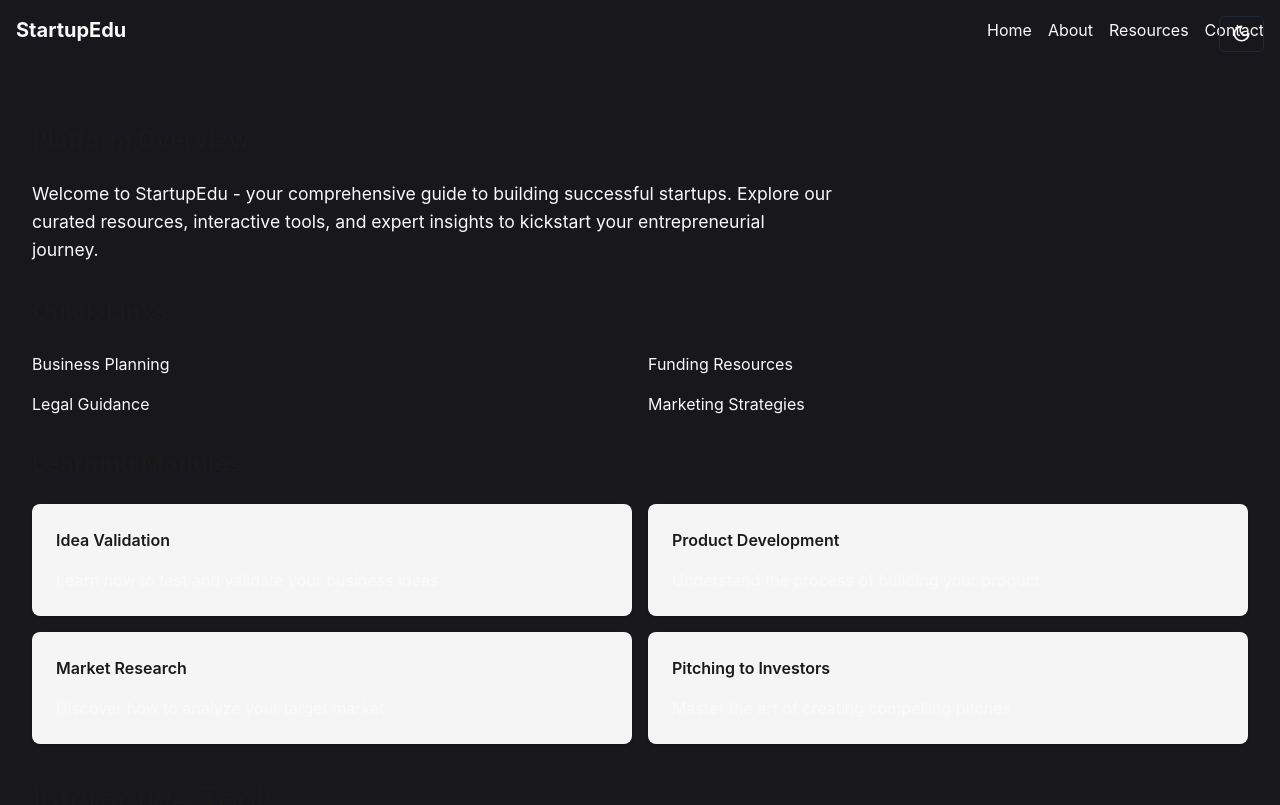
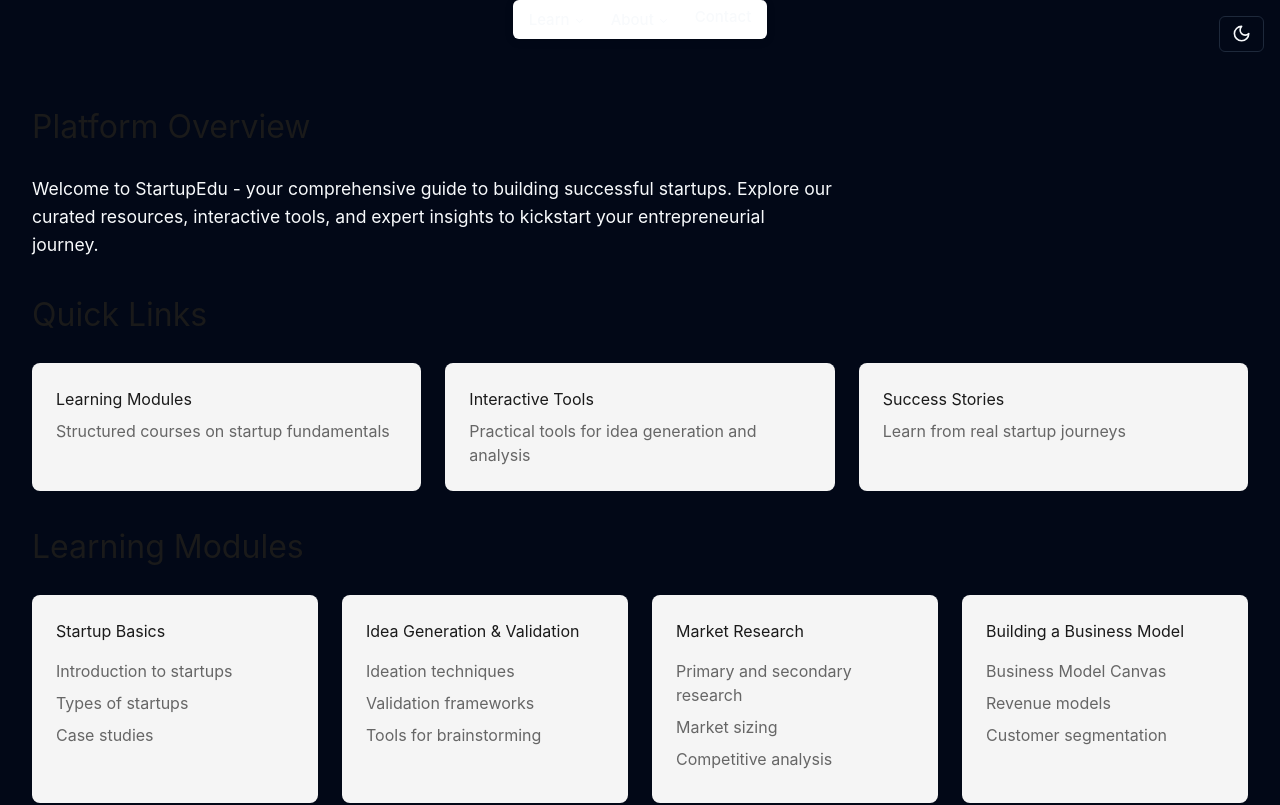
Before and after one commit to Navendu1/startupedun, a React (Vite) app: page / in a window 1280 px wide. Shown: the top 805 px of the page. Built offline with nearby package versions, Linux system fonts and the light colour scheme.

Commit message:
refactor: update LearningModulesSection and NavigationMenu for improved structure and styling

```diff
--- a/src/components/LearningModulesSection.jsx
+++ b/src/components/LearningModulesSection.jsx
@@ -1,24 +1,77 @@
 export default function LearningModulesSection() {
+  const modules = [
+    {
+      title: "Startup Basics",
+      topics: [
+        "Introduction to startups",
+        "Types of startups",
+        "Case studies"
+      ]
+    },
+    {
+      title: "Idea Generation & Validation",
+      topics: [
+        "Ideation techniques",
+        "Validation frameworks",
+        "Tools for brainstorming"
+      ]
+    },
+    {
+      title: "Market Research",
+      topics: [
+        "Primary and secondary research",
+        "Market sizing",
+        "Competitive analysis"
+      ]
+    },
+    {
+      title: "Building a Business Model",
+      topics: [
+        "Business Model Canvas",
+        "Revenue models",
+        "Customer segmentation"
+      ]
+    },
+    {
+      title: "Creating a Pitch Deck",
+      topics: [
+        "Slide templates",
+        "Example decks",
+        "Best practices"
+      ]
+    },
+    {
+      title: "Financial Modeling",
+      topics: [
+        "Budgeting",
+        "Revenue forecasting",
+        "Interactive tools"
+      ]
+    },
+    {
+      title: "Fundraising",
+      topics: [
+        "Types of funding",
+        "Pitching tips",
+        "Networking strategies"
+      ]
+    }
+  ];
+
   return (
-    <section className="learning-modules-section text-foreground">
-      <h2 className="text-2xl font-bold">Learning Modules</h2>
-      <div className="grid grid-cols-2 gap-4">
-        <div className="module-card bg-background p-4 rounded-lg shadow">
-          <h3 className="font-semibold">Idea Validation</h3>
-          <p>Learn how to test and validate your business ideas</p>
-        </div>
-        <div className="module-card bg-background p-4 rounded-lg shadow">
-          <h3 className="font-semibold">Product Development</h3>
-          <p>Understand the process of building your product</p>
-        </div>
-        <div className="module-card bg-background p-4 rounded-lg shadow">
-          <h3 className="font-semibold">Market Research</h3>
-          <p>Discover how to analyze your target market</p>
-        </div>
-        <div className="module-card bg-background p-4 rounded-lg shadow">
-          <h3 className="font-semibold">Pitching to Investors</h3>
-          <p>Master the art of creating compelling pitches</p>
-        </div>
+    <section className="learning-modules" id="learning-modules">
+      <h2>Learning Modules</h2>
+      <div className="modules-grid">
+        {modules.map((module, index) => (
+          <div key={index} className="module-card">
+            <h3>{module.title}</h3>
+            <ul>
+              {module.topics.map((topic, i) => (
+                <li key={i}>{topic}</li>
+              ))}
+            </ul>
+          </div>
+        ))}
       </div>
     </section>
   );
--- a/src/components/NavigationMenu.jsx
+++ b/src/components/NavigationMenu.jsx
@@ -1,15 +1,114 @@
-export default function NavigationMenu() {
+import * as NavigationMenu from "@radix-ui/react-navigation-menu";
+import { CaretDownIcon } from "@radix-ui/react-icons";
+import classNames from "classnames";
+import PropTypes from "prop-types";
+import "./NavigationMenu.css";
+
+const NavigationMenuDemo = () => {
   return (
-    <nav className="navigation-menu bg-background text-foreground">
-      <div className="container mx-auto flex items-center justify-between p-4">
-        <div className="text-xl font-bold">StartupEdu</div>
-        <ul className="flex space-x-4">
-          <li><a href="#" className="hover:text-primary">Home</a></li>
-          <li><a href="#" className="hover:text-primary">About</a></li>
-          <li><a href="#" className="hover:text-primary">Resources</a></li>
-          <li><a href="#" className="hover:text-primary">Contact</a></li>
-        </ul>
+    <NavigationMenu.Root className="NavigationMenuRoot">
+      <NavigationMenu.List className="NavigationMenuList">
+        <NavigationMenu.Item>
+          <NavigationMenu.Trigger className="NavigationMenuTrigger">
+            Learn <CaretDownIcon className="CaretDown" aria-hidden />
+          </NavigationMenu.Trigger>
+          <NavigationMenu.Content className="NavigationMenuContent">
+            <ul className="List one">
+              <li style={{ gridRow: "span 3" }}>
+                <NavigationMenu.Link asChild>
+                  <a className="Callout" href="/">
+                    <svg
+                      aria-hidden
+                      width="38"
+                      height="38"
+                      viewBox="0 0 25 25"
+                      fill="white"
+                    >
+                      <path d="M12 25C7.58173 25 4 21.4183 4 17C4 12.5817 7.58173 9 12 9V25Z"></path>
+                      <path d="M12 0H4V8H12V0Z"></path>
+                      <path d="M17 8C19.2091 8 21 6.20914 21 4C21 1.79086 19.2091 0 17 0C14.7909 0 13 1.79086 13 4C13 6.20914 14.7909 8 17 8Z"></path>
+                    </svg>
+                    <div className="CalloutHeading">StartupEdu</div>
+                    <p className="CalloutText">
+                      Empowering entrepreneurs through education.
+                    </p>
+                  </a>
+                </NavigationMenu.Link>
+              </li>
+
+              <ListItem href="/courses" title="Courses">
+                Comprehensive learning paths for entrepreneurs.
+              </ListItem>
+              <ListItem href="/resources" title="Resources">
+                Tools and templates for your startup journey.
+              </ListItem>
+              <ListItem href="/mentorship" title="Mentorship">
+                Connect with experienced entrepreneurs.
+              </ListItem>
+            </ul>
+          </NavigationMenu.Content>
+        </NavigationMenu.Item>
+
+        <NavigationMenu.Item>
+          <NavigationMenu.Trigger className="NavigationMenuTrigger">
+            About <CaretDownIcon className="CaretDown" aria-hidden />
+          </NavigationMenu.Trigger>
+          <NavigationMenu.Content className="NavigationMenuContent">
+            <ul className="List two">
+              <ListItem title="Our Mission" href="/about/mission">
+                Learn about our vision and goals.
+              </ListItem>
+              <ListItem title="Team" href="/about/team">
+                Meet the people behind StartupEdu.
+              </ListItem>
+              <ListItem title="Partners" href="/about/partners">
+                Our network of supporters and collaborators.
+              </ListItem>
+            </ul>
+          </NavigationMenu.Content>
+        </NavigationMenu.Item>
+
+        <NavigationMenu.Item>
+          <NavigationMenu.Link
+            className="NavigationMenuLink"
+            href="/contact"
+          >
+            Contact
+          </NavigationMenu.Link>
+        </NavigationMenu.Item>
+
+        <NavigationMenu.Indicator className="NavigationMenuIndicator">
+          <div className="Arrow" />
+        </NavigationMenu.Indicator>
+      </NavigationMenu.List>
+
+      <div className="ViewportPosition">
+        <NavigationMenu.Viewport className="NavigationMenuViewport" />
       </div>
-    </nav>
+    </NavigationMenu.Root>
   );
-}
+};
+
+const ListItem = ({ className, children, title, ...props }) => {
+  return (
+    <li>
+      <NavigationMenu.Link asChild>
+        <a
+          className={classNames("ListItemLink", className)}
+          {...props}
+        >
+          <div className="ListItemHeading">{title}</div>
+          <p className="ListItemText">{children}</p>
+        </a>
+      </NavigationMenu.Link>
+    </li>
+  );
+};
+
+ListItem.propTypes = {
+  className: PropTypes.string,
+  children: PropTypes.node.isRequired,
+  title: PropTypes.string.isRequired,
+};
+
+export default NavigationMenuDemo;
--- a/src/components/OverviewSection.jsx
+++ b/src/components/OverviewSection.jsx
@@ -1,7 +1,7 @@
 export default function OverviewSection() {
   return (
-    <section className="overview-section text-foreground">
-      <h2 className="text-2xl font-bold">Platform Overview</h2>
+    <section className="overview-section">
+      <h2>Platform Overview</h2>
       <p>
         Welcome to StartupEdu - your comprehensive guide to building successful startups.
         Explore our curated resources, interactive tools, and expert insights to kickstart
--- a/src/components/QuickLinksSection.jsx
+++ b/src/components/QuickLinksSection.jsx
@@ -1,12 +1,20 @@
 export default function QuickLinksSection() {
   return (
-    <section className="quick-links-section text-foreground">
-      <h2 className="text-2xl font-bold">Quick Links</h2>
-      <div className="grid grid-cols-2 gap-4">
-        <a href="#" className="hover:text-primary">Business Planning</a>
-        <a href="#" className="hover:text-primary">Funding Resources</a>
-        <a href="#" className="hover:text-primary">Legal Guidance</a>
-        <a href="#" className="hover:text-primary">Marketing Strategies</a>
+    <section className="quick-links">
+      <h2>Quick Links</h2>
+      <div className="links-grid">
+        <a href="#learning-modules" className="link-card">
+          <h3>Learning Modules</h3>
+          <p>Structured courses on startup fundamentals</p>
+        </a>
+        <a href="#interactive-tools" className="link-card">
+          <h3>Interactive Tools</h3>
+          <p>Practical tools for idea generation and analysis</p>
+        </a>
+        <a href="#success-stories" className="link-card">
+          <h3>Success Stories</h3>
+          <p>Learn from real startup journeys</p>
+        </a>
       </div>
     </section>
   );
--- a/src/global.css
+++ b/src/global.css
@@ -36,8 +36,8 @@
   }
 
   .dark {
-    --background: 240 10% 10%;
-    --foreground: 0 0% 98%;
+    --background: 222.2 84% 4.9%;
+    --foreground: 210 40% 98%;
 
     --card: 222.2 84% 4.9%;
     --card-foreground: 210 40% 98%;
```
